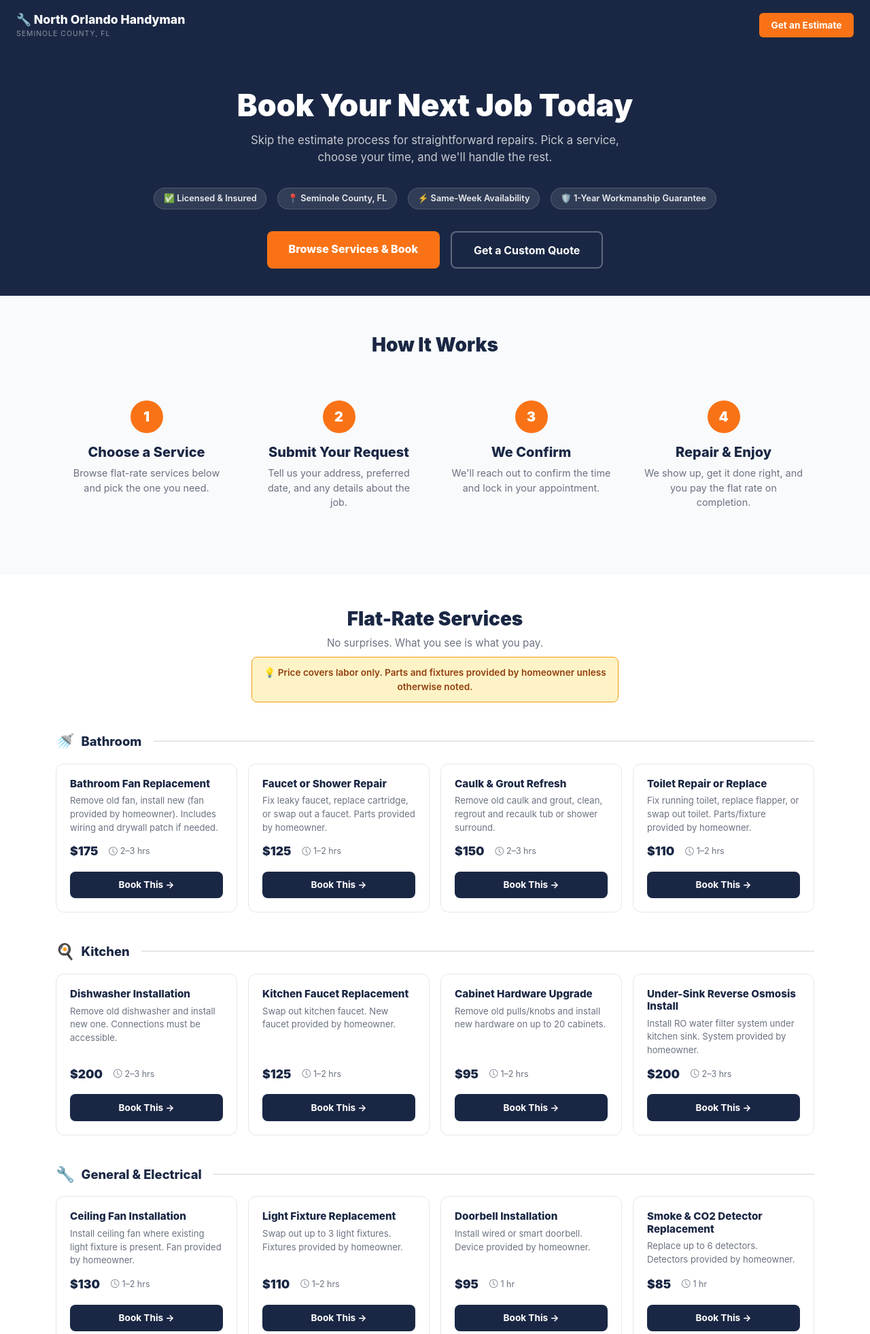
After one commit to tblankenship87/north-orlando-handyman, a Flask app: page /book in a window 1280 px wide. The commit adds this page. Shown: the top 1962 px of the page at 68% size. Run offline with Flask 3, Linux system fonts and the light colour scheme.

Commit message:
Add public booking page /book — flat-rate catalog, how it works, FAQ, prefill from service cards

```diff
--- a/app.py
+++ b/app.py
@@ -215,9 +215,60 @@ STATUS_COLORS = {
 
 # ── Public Routes ────────────────────────────────────────────────────────────
 
+FLAT_RATE_SERVICES = [
+    {
+        "category": "Bathroom",
+        "emoji": "🚿",
+        "services": [
+            {"name": "Bathroom Fan Replacement", "desc": "Remove old fan, install new (fan provided by homeowner). Includes wiring and drywall patch if needed.", "time": "2–3 hrs", "price": 175, "id": "bath-fan"},
+            {"name": "Faucet or Shower Repair", "desc": "Fix leaky faucet, replace cartridge, or swap out a faucet. Parts provided by homeowner.", "time": "1–2 hrs", "price": 125, "id": "faucet"},
+            {"name": "Caulk & Grout Refresh", "desc": "Remove old caulk and grout, clean, regrout and recaulk tub or shower surround.", "time": "2–3 hrs", "price": 150, "id": "caulk"},
+            {"name": "Toilet Repair or Replace", "desc": "Fix running toilet, replace flapper, or swap out toilet. Parts/fixture provided by homeowner.", "time": "1–2 hrs", "price": 110, "id": "toilet"},
+        ]
+    },
+    {
+        "category": "Kitchen",
+        "emoji": "🍳",
+        "services": [
+            {"name": "Dishwasher Installation", "desc": "Remove old dishwasher and install new one. Connections must be accessible.", "time": "2–3 hrs", "price": 200, "id": "dishwasher"},
+            {"name": "Kitchen Faucet Replacement", "desc": "Swap out kitchen faucet. New faucet provided by homeowner.", "time": "1–2 hrs", "price": 125, "id": "kitchen-faucet"},
+            {"name": "Cabinet Hardware Upgrade", "desc": "Remove old pulls/knobs and install new hardware on up to 20 cabinets.", "time": "1–2 hrs", "price": 95, "id": "cabinet-hardware"},
+            {"name": "Under-Sink Reverse Osmosis Install", "desc": "Install RO water filter system under kitchen sink. System provided by homeowner.", "time": "2–3 hrs", "price": 200, "id": "ro-water"},
+        ]
+    },
+    {
+        "category": "General & Electrical",
+        "emoji": "🔧",
+        "services": [
+            {"name": "Ceiling Fan Installation", "desc": "Install ceiling fan where existing light fixture is present. Fan provided by homeowner.", "time": "1–2 hrs", "price": 130, "id": "ceiling-fan"},
+            {"name": "Light Fixture Replacement", "desc": "Swap out up to 3 light fixtures. Fixtures provided by homeowner.", "time": "1–2 hrs", "price": 110, "id": "light-fixture"},
+            {"name": "Doorbell Installation", "desc": "Install wired or smart doorbell. Device provided by homeowner.", "time": "1 hr", "price": 95, "id": "doorbell"},
+            {"name": "Smoke & CO2 Detector Replacement", "desc": "Replace up to 6 detectors. Detectors provided by homeowner.", "time": "1 hr", "price": 85, "id": "smoke-detector"},
+        ]
+    },
+    {
+        "category": "Doors, Walls & Assembly",
+        "emoji": "🚪",
+        "services": [
+            {"name": "Door Adjustment or Repair", "desc": "Fix sticking, sagging, or misaligned interior door. Includes hinge adjustment and strike plate.", "time": "1 hr", "price": 95, "id": "door-adjust"},
+            {"name": "Furniture Assembly", "desc": "Assemble flat-pack furniture — beds, desks, shelving, dressers. Price per item, up to 2 hrs.", "time": "1–2 hrs", "price": 95, "id": "furniture"},
+            {"name": "Shelf & TV Mount Installation", "desc": "Mount up to 3 shelves or one TV mount. Hardware included.", "time": "1–2 hrs", "price": 95, "id": "shelves"},
+            {"name": "Wall Repair / Drywall Patch", "desc": "Patch holes up to 6\" in drywall, texture match, and paint ready.", "time": "1–2 hrs", "price": 120, "id": "drywall"},
+        ]
+    },
+]
+
 @app.route('/')
 def index():
-    return redirect(url_for('request_form'))
+    return redirect(url_for('book_landing'))
+
+@app.route('/book')
+def book_landing():
+    return render_template('book.html', flat_rate_services=FLAT_RATE_SERVICES)
+
+@app.route('/services')
+def services_redirect():
+    return redirect(url_for('book_landing'))
 
 
 @app.route('/request', methods=['GET', 'POST'])
@@ -253,7 +304,10 @@ def request_form():
         print(f"\n🔔 NEW LEAD: {lead.name} | {lead.phone} | {lead.service_type}\n")
 
         return redirect(url_for('request_thanks'))
-    return render_template('request.html', services=SERVICE_TYPES, sources=LEAD_SOURCES)
+    prefill_service = request.args.get('service', '')
+    prefill_tier = request.args.get('tier', '')
+    return render_template('request.html', services=SERVICE_TYPES, sources=LEAD_SOURCES,
+                           prefill_service=prefill_service, prefill_tier=prefill_tier)
 
 
 @app.route('/request/thanks')
--- /dev/null
+++ b/templates/book.html
@@ -0,0 +1,265 @@
+<!DOCTYPE html>
+<html lang="en">
+<head>
+  <meta charset="UTF-8">
+  <meta name="viewport" content="width=device-width, initial-scale=1.0">
+  <title>Book a Service — North Orlando Handyman</title>
+  <link href="https://cdn.jsdelivr.net/npm/bootstrap@5.3.0/dist/css/bootstrap.min.css" rel="stylesheet">
+  <link href="https://cdn.jsdelivr.net/npm/bootstrap-icons@1.11.0/font/bootstrap-icons.css" rel="stylesheet">
+  <style>
+    :root { --navy: #1a2744; --orange: #f97316; }
+    * { box-sizing: border-box; }
+    body { font-family: -apple-system, BlinkMacSystemFont, "Segoe UI", sans-serif; background: #fff; overscroll-behavior: none; }
+
+    /* Nav */
+    .site-nav {
+      background: var(--navy);
+      padding: 1rem 1.5rem;
+      display: flex;
+      align-items: center;
+      justify-content: space-between;
+      position: sticky; top: 0; z-index: 100;
+    }
+    .site-nav .brand { color: #fff; font-weight: 800; font-size: 1.1rem; text-decoration: none; }
+    .site-nav .brand small { display: block; font-size: 0.65rem; font-weight: 400; color: rgba(255,255,255,0.5); letter-spacing: 0.1em; text-transform: uppercase; }
+    .site-nav .nav-cta { background: var(--orange); color: #fff; border: none; padding: 0.5rem 1.1rem; border-radius: 6px; font-weight: 700; font-size: 0.85rem; text-decoration: none; white-space: nowrap; }
+
+    /* Hero */
+    .hero {
+      background: var(--navy);
+      color: #fff;
+      padding: 3.5rem 1.5rem 2.5rem;
+      text-align: center;
+    }
+    .hero h1 { font-size: clamp(1.8rem, 5vw, 2.8rem); font-weight: 900; line-height: 1.15; margin-bottom: 0.75rem; }
+    .hero p { font-size: 1.05rem; color: rgba(255,255,255,0.75); max-width: 560px; margin: 0 auto 2rem; }
+    .hero-badges { display: flex; justify-content: center; gap: 1rem; flex-wrap: wrap; margin-bottom: 2rem; }
+    .hero-badge { background: rgba(255,255,255,0.1); border: 1px solid rgba(255,255,255,0.15); color: rgba(255,255,255,0.9); padding: 0.35rem 0.85rem; border-radius: 20px; font-size: 0.8rem; font-weight: 600; }
+    .hero-actions { display: flex; gap: 1rem; justify-content: center; flex-wrap: wrap; }
+    .btn-hero-primary { background: var(--orange); color: #fff; padding: 0.85rem 2rem; border-radius: 8px; font-weight: 800; font-size: 1rem; text-decoration: none; border: none; display: inline-block; }
+    .btn-hero-secondary { background: transparent; color: #fff; padding: 0.85rem 2rem; border-radius: 8px; font-weight: 700; font-size: 1rem; text-decoration: none; border: 2px solid rgba(255,255,255,0.3); display: inline-block; }
+    .btn-hero-primary:hover { background: #ea6c0a; color: #fff; }
+    .btn-hero-secondary:hover { border-color: rgba(255,255,255,0.6); color: #fff; }
+
+    /* How it works */
+    .how-it-works { background: #f8fafc; padding: 3.5rem 1rem; }
+    .how-it-works h2 { text-align: center; font-weight: 900; color: var(--navy); margin-bottom: 2.5rem; font-size: 1.75rem; }
+    .step-card { text-align: center; padding: 1.5rem 1rem; }
+    .step-num { width: 48px; height: 48px; background: var(--orange); color: #fff; border-radius: 50%; font-size: 1.25rem; font-weight: 900; display: flex; align-items: center; justify-content: center; margin: 0 auto 1rem; }
+    .step-card h5 { font-weight: 800; color: var(--navy); margin-bottom: 0.5rem; }
+    .step-card p { color: #6b7280; font-size: 0.9rem; }
+
+    /* Service categories */
+    .services-section { padding: 3rem 1rem; }
+    .services-section h2 { text-align: center; font-weight: 900; color: var(--navy); margin-bottom: 0.5rem; font-size: 1.75rem; }
+    .services-section .subtitle { text-align: center; color: #6b7280; margin-bottom: 0.5rem; font-size: 0.95rem; }
+    .reservation-note { text-align: center; background: #fef3c7; border: 1px solid #f59e0b; border-radius: 8px; padding: 0.75rem 1rem; font-size: 0.85rem; color: #92400e; max-width: 540px; margin: 0 auto 2.5rem; font-weight: 600; }
+
+    .category-header { display: flex; align-items: center; gap: 0.6rem; margin: 2.5rem 0 1rem; }
+    .category-header .emoji { font-size: 1.4rem; }
+    .category-header h3 { font-size: 1.15rem; font-weight: 800; color: var(--navy); margin: 0; }
+    .category-divider { border-top: 2px solid #e5e7eb; flex: 1; margin-left: 0.5rem; }
+
+    .service-card {
+      background: #fff;
+      border: 1.5px solid #e5e7eb;
+      border-radius: 12px;
+      padding: 1.25rem;
+      height: 100%;
+      display: flex;
+      flex-direction: column;
+      transition: border-color 0.15s, box-shadow 0.15s;
+    }
+    .service-card:hover { border-color: var(--orange); box-shadow: 0 4px 16px rgba(249,115,22,0.12); }
+    .service-card h5 { font-weight: 800; color: var(--navy); font-size: 0.95rem; margin-bottom: 0.4rem; }
+    .service-card p { font-size: 0.82rem; color: #6b7280; flex: 1; line-height: 1.5; margin-bottom: 0.75rem; }
+    .service-meta { display: flex; gap: 1rem; margin-bottom: 1rem; }
+    .service-meta span { font-size: 0.78rem; color: #6b7280; }
+    .service-meta .price { font-size: 1.1rem; font-weight: 900; color: var(--navy); }
+    .service-meta .time { display: flex; align-items: center; gap: 0.25rem; }
+    .btn-book { background: var(--navy); color: #fff; border: none; padding: 0.6rem 1rem; border-radius: 8px; font-weight: 700; font-size: 0.85rem; width: 100%; cursor: pointer; text-decoration: none; display: block; text-align: center; transition: background 0.15s; }
+    .btn-book:hover { background: var(--orange); color: #fff; }
+
+    /* Complex jobs banner */
+    .complex-banner {
+      background: var(--navy);
+      color: #fff;
+      padding: 3rem 1.5rem;
+      text-align: center;
+      margin-top: 3rem;
+    }
+    .complex-banner h2 { font-weight: 900; font-size: 1.5rem; margin-bottom: 0.75rem; }
+    .complex-banner p { color: rgba(255,255,255,0.75); margin-bottom: 1.5rem; max-width: 520px; margin-left: auto; margin-right: auto; }
+    .btn-complex { background: var(--orange); color: #fff; padding: 0.85rem 2rem; border-radius: 8px; font-weight: 800; font-size: 1rem; text-decoration: none; display: inline-block; }
+    .btn-complex:hover { background: #ea6c0a; color: #fff; }
+
+    /* FAQ */
+    .faq-section { padding: 3rem 1rem; background: #f8fafc; }
+    .faq-section h2 { text-align: center; font-weight: 900; color: var(--navy); margin-bottom: 2rem; font-size: 1.75rem; }
+    .faq-item { background: #fff; border-radius: 10px; border: 1px solid #e5e7eb; padding: 1.25rem; margin-bottom: 0.75rem; }
+    .faq-item h6 { font-weight: 800; color: var(--navy); margin-bottom: 0.35rem; }
+    .faq-item p { font-size: 0.88rem; color: #6b7280; margin: 0; }
+
+    /* Footer */
+    .site-footer { background: var(--navy); color: rgba(255,255,255,0.6); text-align: center; padding: 1.5rem; font-size: 0.8rem; }
+    .site-footer a { color: rgba(255,255,255,0.8); }
+
+    @media (max-width: 576px) {
+      .hero { padding: 2.5rem 1rem 2rem; }
+      .hero-actions { flex-direction: column; align-items: stretch; }
+      .btn-hero-primary, .btn-hero-secondary { text-align: center; }
+    }
+  </style>
+</head>
+<body>
+
+<!-- Nav -->
+<nav class="site-nav">
+  <a href="{{ url_for('book_landing') }}" class="brand">
+    🔧 North Orlando Handyman
+    <small>Seminole County, FL</small>
+  </a>
+  <a href="{{ url_for('request_form') }}" class="nav-cta">Get an Estimate</a>
+</nav>
+
+<!-- Hero -->
+<section class="hero">
+  <h1>Book Your Next Job Today</h1>
+  <p>Skip the estimate process for straightforward repairs. Pick a service, choose your time, and we'll handle the rest.</p>
+  <div class="hero-badges">
+    <span class="hero-badge">✅ Licensed & Insured</span>
+    <span class="hero-badge">📍 Seminole County, FL</span>
+    <span class="hero-badge">⚡ Same-Week Availability</span>
+    <span class="hero-badge">🛡️ 1-Year Workmanship Guarantee</span>
+  </div>
+  <div class="hero-actions">
+    <a href="#services" class="btn-hero-primary">Browse Services & Book</a>
+    <a href="{{ url_for('request_form') }}" class="btn-hero-secondary">Get a Custom Quote</a>
+  </div>
+</section>
+
+<!-- How It Works -->
+<section class="how-it-works">
+  <div class="container">
+    <h2>How It Works</h2>
+    <div class="row justify-content-center g-3">
+      <div class="col-6 col-md-3">
+        <div class="step-card">
+          <div class="step-num">1</div>
+          <h5>Choose a Service</h5>
+          <p>Browse flat-rate services below and pick the one you need.</p>
+        </div>
+      </div>
+      <div class="col-6 col-md-3">
+        <div class="step-card">
+          <div class="step-num">2</div>
+          <h5>Submit Your Request</h5>
+          <p>Tell us your address, preferred date, and any details about the job.</p>
+        </div>
+      </div>
+      <div class="col-6 col-md-3">
+        <div class="step-card">
+          <div class="step-num">3</div>
+          <h5>We Confirm</h5>
+          <p>We'll reach out to confirm the time and lock in your appointment.</p>
+        </div>
+      </div>
+      <div class="col-6 col-md-3">
+        <div class="step-card">
+          <div class="step-num">4</div>
+          <h5>Repair &amp; Enjoy</h5>
+          <p>We show up, get it done right, and you pay the flat rate on completion.</p>
+        </div>
+      </div>
+    </div>
+  </div>
+</section>
+
+<!-- Services -->
+<section class="services-section" id="services">
+  <div class="container">
+    <h2>Flat-Rate Services</h2>
+    <p class="subtitle">No surprises. What you see is what you pay.</p>
+    <div class="reservation-note">
+      💡 Price covers labor only. Parts and fixtures provided by homeowner unless otherwise noted.
+    </div>
+
+    {% for category in flat_rate_services %}
+    <div class="category-header">
+      <span class="emoji">{{ category.emoji }}</span>
+      <h3>{{ category.category }}</h3>
+      <div class="category-divider"></div>
+    </div>
+    <div class="row g-3 mb-2">
+      {% for svc in category.services %}
+      <div class="col-sm-6 col-lg-3">
+        <div class="service-card">
+          <h5>{{ svc.name }}</h5>
+          <p>{{ svc.desc }}</p>
+          <div class="service-meta">
+            <span class="price">${{ svc.price }}</span>
+            <span class="time"><i class="bi bi-clock"></i> {{ svc.time }}</span>
+          </div>
+          <a href="{{ url_for('request_form', service=svc.name, tier='1') }}" class="btn-book">Book This →</a>
+        </div>
+      </div>
+      {% endfor %}
+    </div>
+    {% endfor %}
+  </div>
+</section>
+
+<!-- Complex jobs -->
+<div class="complex-banner">
+  <div class="container">
+    <h2>Got a Bigger Project?</h2>
+    <p>French drains, tile work, stucco repair, custom builds — if it's not on the list above, fill out our estimate form and we'll get back to you the same day.</p>
+    <a href="{{ url_for('request_form') }}" class="btn-complex">Get a Free Estimate →</a>
+  </div>
+</div>
+
+<!-- FAQ -->
+<section class="faq-section">
+  <div class="container" style="max-width:720px">
+    <h2>Common Questions</h2>
+    <div class="faq-item">
+      <h6>What areas do you serve?</h6>
+      <p>We serve all of Seminole County, FL — Sanford, Lake Mary, Longwood, Altamonte Springs, Oviedo, Winter Springs, and surrounding areas.</p>
+    </div>
+    <div class="faq-item">
+      <h6>Do I need to provide parts?</h6>
+      <p>For most flat-rate services, yes — you provide the fixture or part, we provide the labor. This keeps costs lower and lets you pick exactly what you want.</p>
+    </div>
+    <div class="faq-item">
+      <h6>How soon can you come out?</h6>
+      <p>Most jobs are available same-week. Once you submit your request, we'll confirm availability and lock in your appointment within a few hours.</p>
+    </div>
+    <div class="faq-item">
+      <h6>Is your work guaranteed?</h6>
+      <p>Yes — every job comes with a 1-year workmanship guarantee. If something isn't right, we come back and fix it. No questions asked.</p>
+    </div>
+    <div class="faq-item">
+      <h6>What payment methods do you accept?</h6>
+      <p>We accept all major credit cards, cash, and check. Payment is due on completion of the job.</p>
+    </div>
+  </div>
+</section>
+
+<!-- Footer -->
+<footer class="site-footer">
+  <p>© 2026 North Orlando Handyman · Seminole County, FL · Licensed &amp; Insured</p>
+  <p><a href="{{ url_for('request_form') }}">Request an Estimate</a> &nbsp;·&nbsp; <a href="{{ url_for('book_landing') }}">Book a Service</a></p>
+</footer>
+
+<script src="https://cdn.jsdelivr.net/npm/bootstrap@5.3.0/dist/js/bootstrap.bundle.min.js"></script>
+<script>
+// Smooth scroll for anchor links
+document.querySelectorAll('a[href^="#"]').forEach(a => {
+  a.addEventListener('click', e => {
+    const target = document.querySelector(a.getAttribute('href'));
+    if (target) { e.preventDefault(); target.scrollIntoView({behavior:'smooth', block:'start'}); }
+  });
+});
+</script>
+</body>
+</html>
```
Also changed, not shown: templates/request.html (+12 -1 lines).
